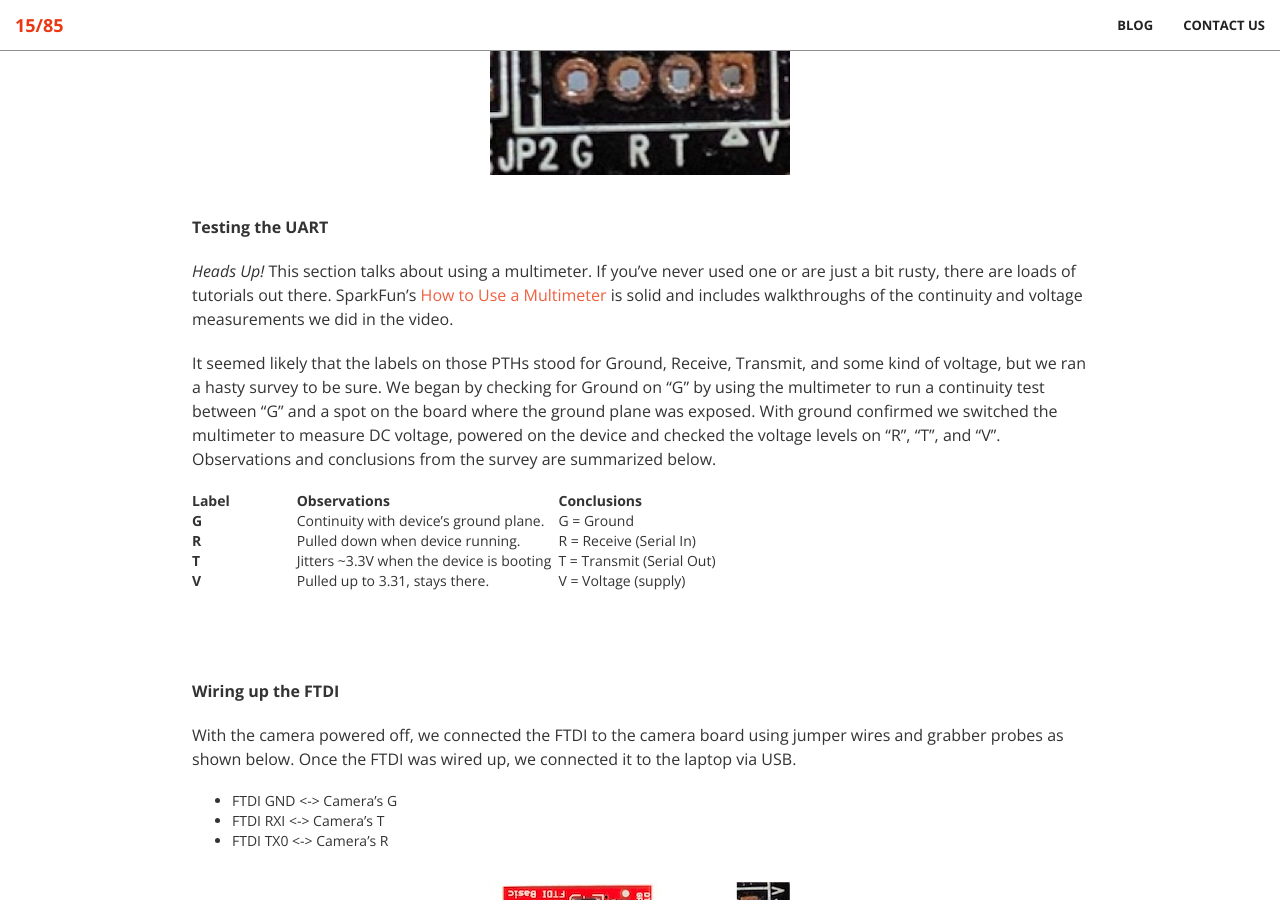
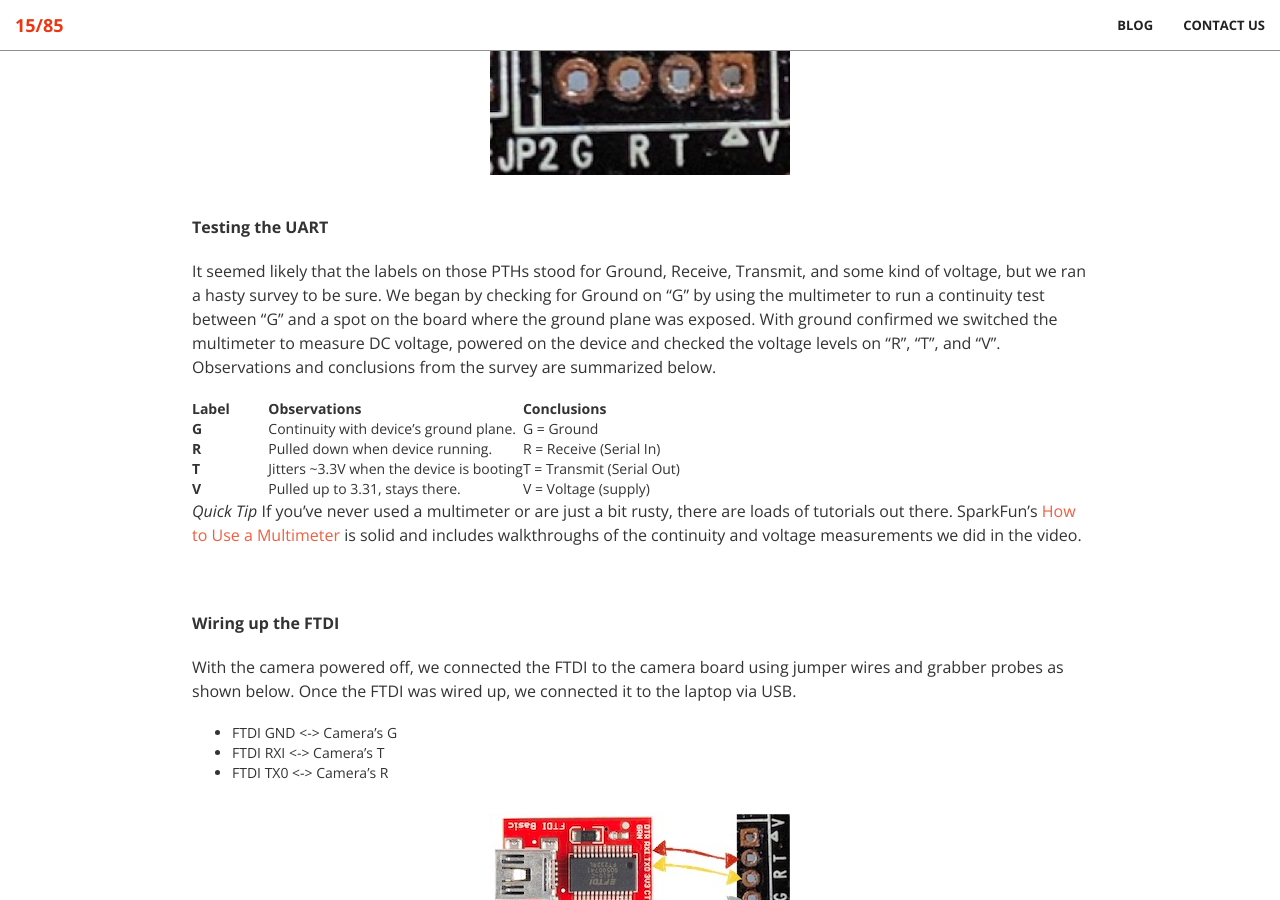
Before and after one commit to 1585sec/1585sec.github.io, a Jekyll site: the page built from _posts/2019-10-31-Hardware-Reversing-to-find-UART-and-shell.md, in a window 1280 px wide and 900 px high, scrolled down 1741 px. Built offline with Jekyll 4.4.1, drawn with Linux system fonts in a browser that asks for light colours.

Commit message:
Update 2019-10-31-Hardware-Reversing-to-find-UART-and-shell.md

```diff
--- a/_posts/2019-10-31-Hardware-Reversing-to-find-UART-and-shell.md
+++ b/_posts/2019-10-31-Hardware-Reversing-to-find-UART-and-shell.md
@@ -51,15 +51,13 @@ The JST connectors shown in the FCC photos weren't on our camera, but the four p
 
 **Testing the UART**
 
-_Heads Up!_ This section talks about using a multimeter. If you've never used one or are just a bit rusty, there are loads of tutorials out there. SparkFun's [How to Use a Multimeter](https://learn.sparkfun.com/tutorials/how-to-use-a-multimeter/) is solid and includes walkthroughs of the continuity and voltage measurements we did in the video.
-
 It seemed likely that the labels on those PTHs stood for Ground, Receive, Transmit, and some kind of voltage, but we ran a hasty survey to be sure. We began by checking for Ground on "G" by using the multimeter to run a continuity test between "G" and a spot on the board where the ground plane was exposed.  With ground confirmed we switched the multimeter to measure DC voltage, powered on the device and checked the voltage levels on "R", "T", and "V". Observations and conclusions from the survey are summarized below.
 
 <table>
 	<colgroup>
-		<col width="20%" />
+		<col width="15%" />
 		<col width="50%" />
-		<col width="30%" />
+		<col width="35%" />
 	</colgroup>
 	<thead>
 		<tr class="header">
@@ -97,6 +95,7 @@ It seemed likely that the labels on those PTHs stood for Ground, Receive, Transm
 	</tbody>
 
 </table>
+_Quick Tip_ If you've never used a multimeter or are just a bit rusty, there are loads of tutorials out there. SparkFun's [How to Use a Multimeter](https://learn.sparkfun.com/tutorials/how-to-use-a-multimeter/) is solid and includes walkthroughs of the continuity and voltage measurements we did in the video.
 <br>
 
 <br>
```
